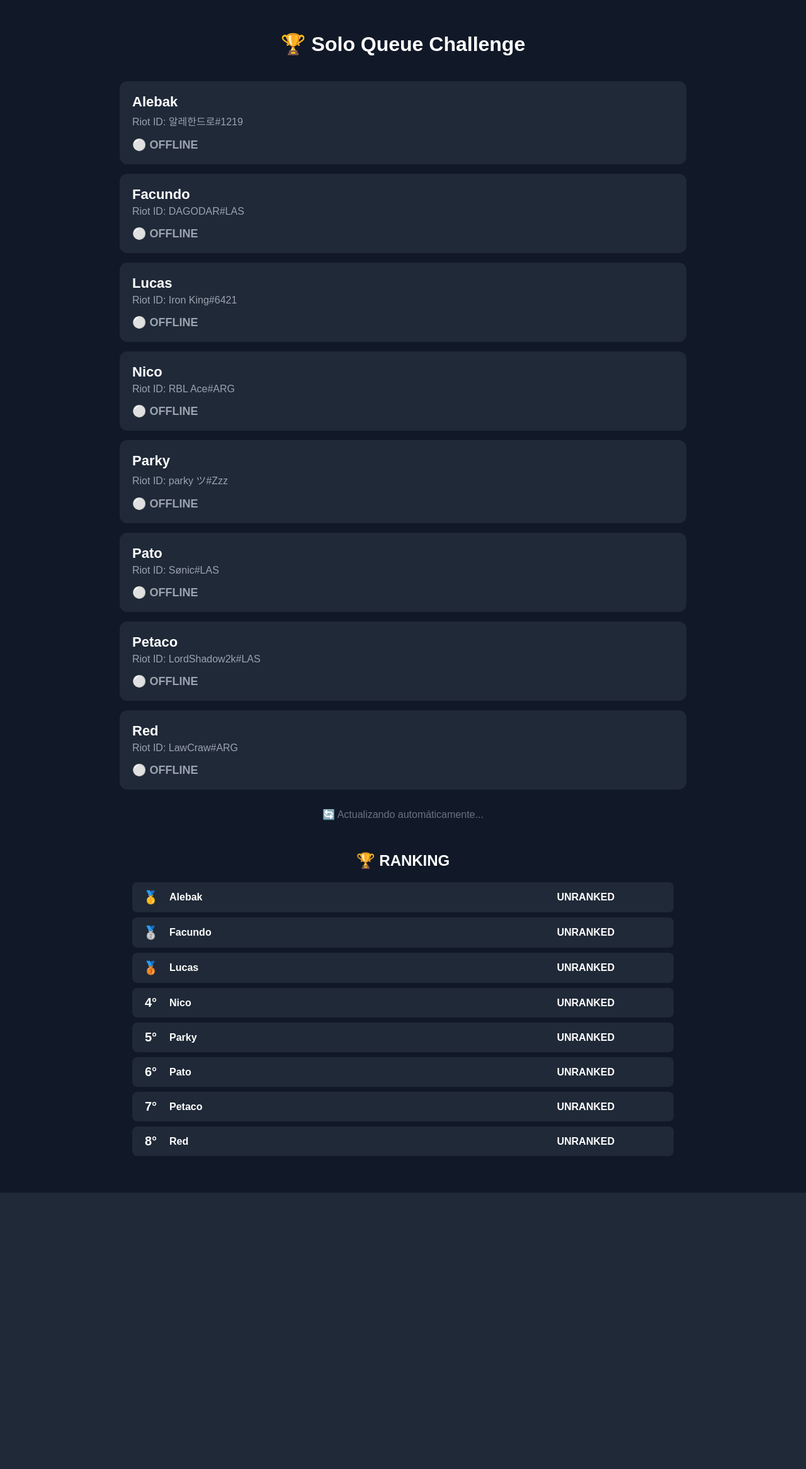
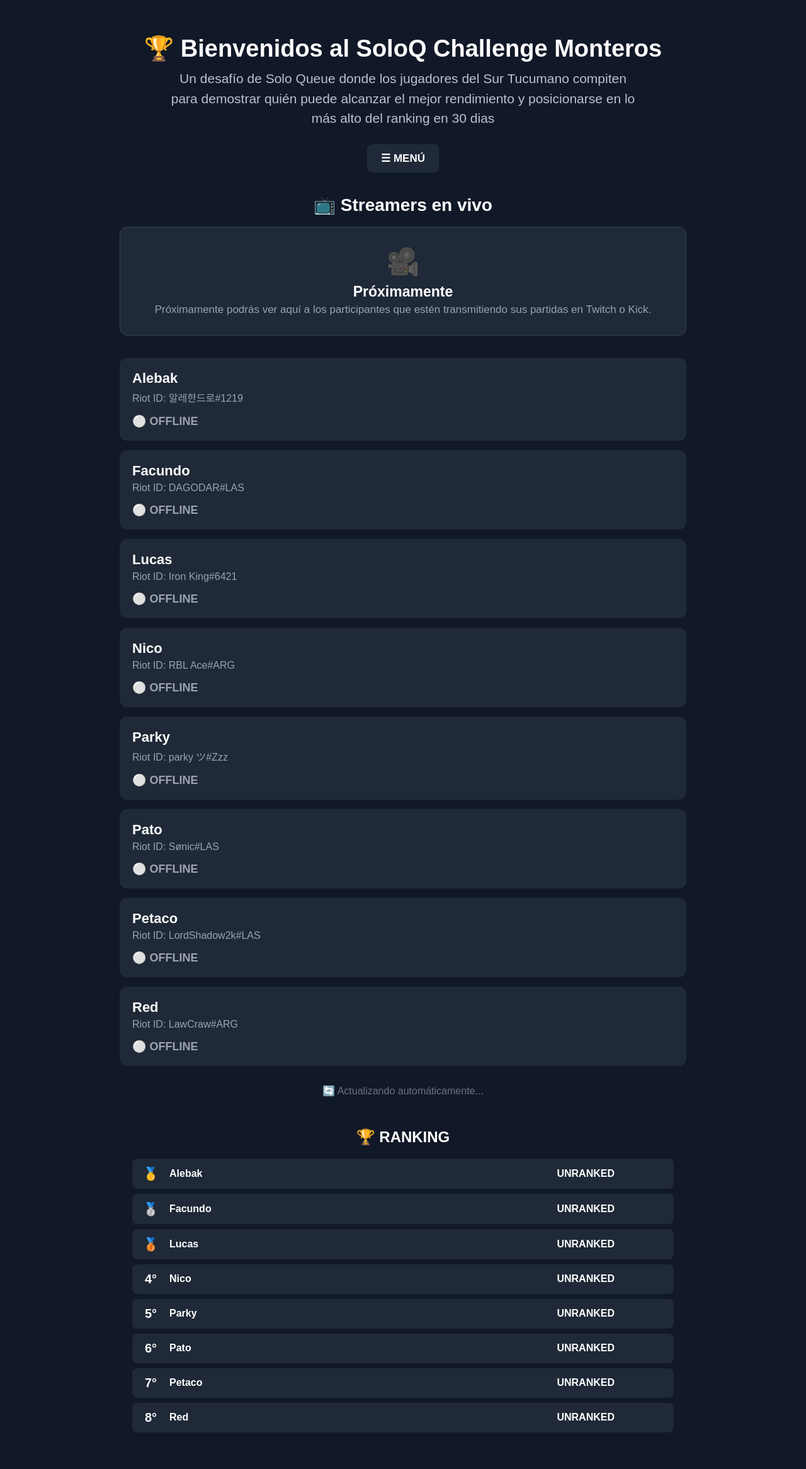
Before and after one commit to nikkontvg-rgb/SoloQueueChallenge-Monteros, a Flask app: page / in a window 1280 px wide. Shown: the whole page at 63% size. Before the commit the page ends 1894 px from the top, so only its background shows below. Run offline with Flask 3, Linux system fonts and the light colour scheme; data that the repository does not hold is empty.

Commit message:
mejora diseño inicial y agrega menu

```diff
--- a/templates/index.html
+++ b/templates/index.html
@@ -117,7 +117,122 @@
             text-align: right;
             color: #fbbf24;
         }
+        @import url('https://fonts.googleapis.com/css2?family=Rajdhani:wght@400;500;600;700&display=swap');
 
+        body {
+            font-family: 'Rajdhani', sans-serif;
+        }
+
+        .encabezado {
+            text-align: center;
+            margin-bottom: 25px;
+        }
+
+        .encabezado h1 {
+            font-size: 38px;
+            font-weight: 700;
+            margin-bottom: 10px;
+        }
+
+        .descripcion {
+            max-width: 750px;
+            margin: 0 auto;
+            font-size: 21px;
+            font-weight: 400;
+            line-height: 1.5;
+            color: #b8c2d1;
+        }
+
+        .menu-container {
+            display: flex;
+            justify-content: center;
+            margin: 25px 0;
+        }
+
+        .menu {
+            position: relative;
+        }
+
+        .menu-boton {
+            background: #1f2937;
+            color: white;
+            border: none;
+            border-radius: 8px;
+            padding: 12px 22px;
+            font-size: 17px;
+            font-weight: 600;
+            cursor: pointer;
+        }
+
+        .menu-boton:hover {
+            background: #2d3a4f;
+        }
+
+        .menu-contenido {
+            display: none;
+            position: absolute;
+            top: 48px;
+            left: 50%;
+            transform: translateX(-50%);
+            min-width: 190px;
+            background: #1f2937;
+            border-radius: 8px;
+            padding: 8px;
+            z-index: 1000;
+            box-shadow: 0 8px 20px rgba(0, 0, 0, 0.35);
+        }
+
+        .menu-contenido a {
+            display: block;
+            padding: 11px 14px;
+            color: white;
+            text-decoration: none;
+            border-radius: 6px;
+            font-size: 16px;
+        }
+
+        .menu-contenido a:hover {
+            background: #374151;
+        }
+
+        .menu:hover .menu-contenido {
+            display: block;
+        }
+
+        .streamers {
+            margin: 35px auto;
+            max-width: 900px;
+        }
+
+        .streamers h2 {
+            text-align: center;
+            font-size: 28px;
+            margin-bottom: 18px;
+        }
+
+        .streamer-proximamente {
+            background: #1f2937;
+            border: 1px solid #374151;
+            border-radius: 12px;
+            padding: 30px;
+            text-align: center;
+        }
+
+        .streamer-proximamente .icono {
+            font-size: 42px;
+            margin-bottom: 10px;
+        }
+
+        .streamer-proximamente h3 {
+            margin: 5px 0;
+            font-size: 23px;
+        }
+
+        .streamer-proximamente p {
+            margin: 0;
+            color: #9ca3af;
+            font-size: 17px;
+        }
     </style>
 </head>
 
@@ -125,8 +240,68 @@
 
     <div class="contenedor">
 
-        <h1>🏆 Solo Queue Challenge</h1>
+        <div class="encabezado">
 
+            <h1>🏆 Bienvenidos al SoloQ Challenge Monteros</h1>
+
+            <div class="descripcion">
+                Un desafío de Solo Queue donde los jugadores del Sur Tucumano
+                compiten para demostrar quién puede alcanzar el mejor rendimiento
+                y posicionarse en lo más alto del ranking en 30 dias
+            </div>
+        </div>
+        <div class="menu-container">
+
+               <div class="menu">
+
+                <button class="menu-boton">
+                    ☰ MENÚ
+                </button>
+
+                <div class="menu-contenido">
+
+                    <a href="#">
+                        📝 Registrarse
+                     </a>
+
+                    <a href="#">
+                        📰 Noticias
+                    </a>
+
+                    <a href="#jugadores">
+                        👥 Jugadores
+                    </a>
+
+                    <a href="#ranking">
+                        🏆 Ranking
+                    </a>
+
+                </div>
+
+            </div>
+
+        </div>
+
+        <div class="streamers">
+
+            <h2>📺 Streamers en vivo</h2>
+
+            <div class="streamer-proximamente">
+
+                <div class="icono">
+                    🎥
+                </div>
+
+                <h3>Próximamente</h3>
+
+                <p>
+                    Próximamente podrás ver aquí a los participantes
+                    que estén transmitiendo sus partidas en Twitch o Kick.
+                </p>
+
+            </div>
+
+        </div>
         <div id="jugadores">
             Cargando jugadores...
         </div>
```
